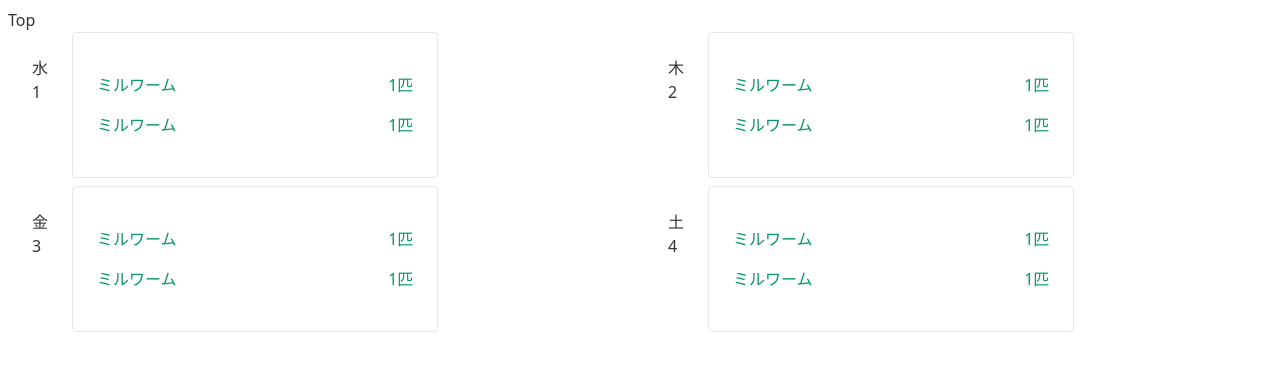
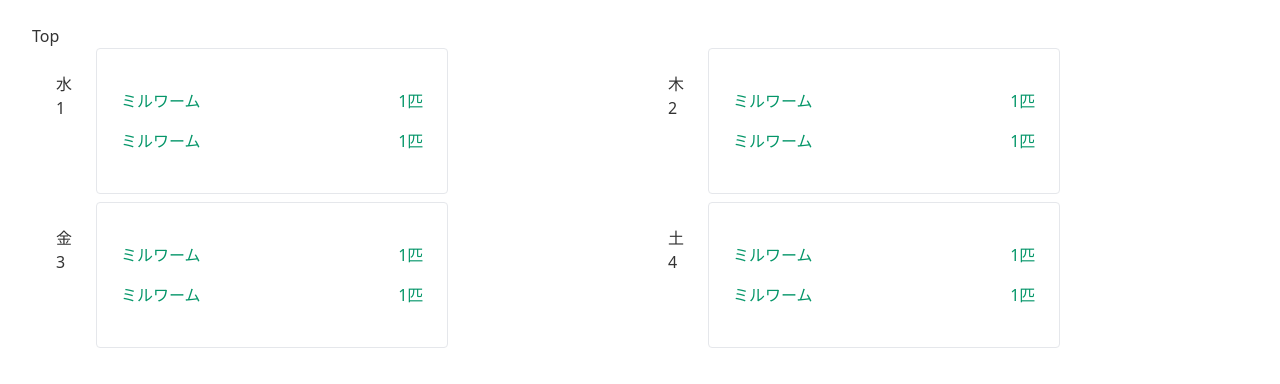
Before and after one commit to haton14/ohagi-dinner, a Svelte app: page / in a window 1280 px wide. Shown: the top 384 px of the page. Built offline with nearby package versions, Linux system fonts and the light colour scheme.

Commit message:
containerで中央寄せに調整

```diff
--- a/src/App.svelte
+++ b/src/App.svelte
@@ -6,7 +6,7 @@
 
 <Tailwindcss />
 <main>
-  <div class="container">
+  <div class="container mx-auto px-6 my-4">
     <Router {routes} />
   </div>
 </main>
```
